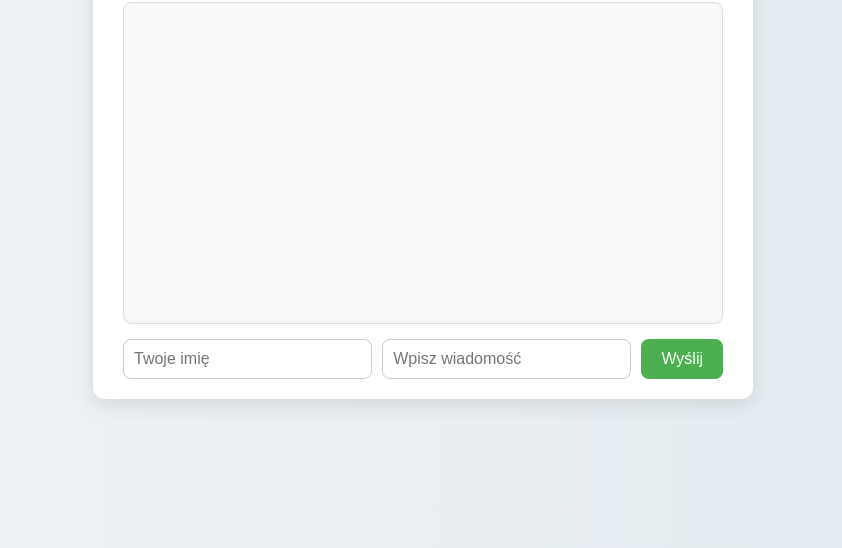
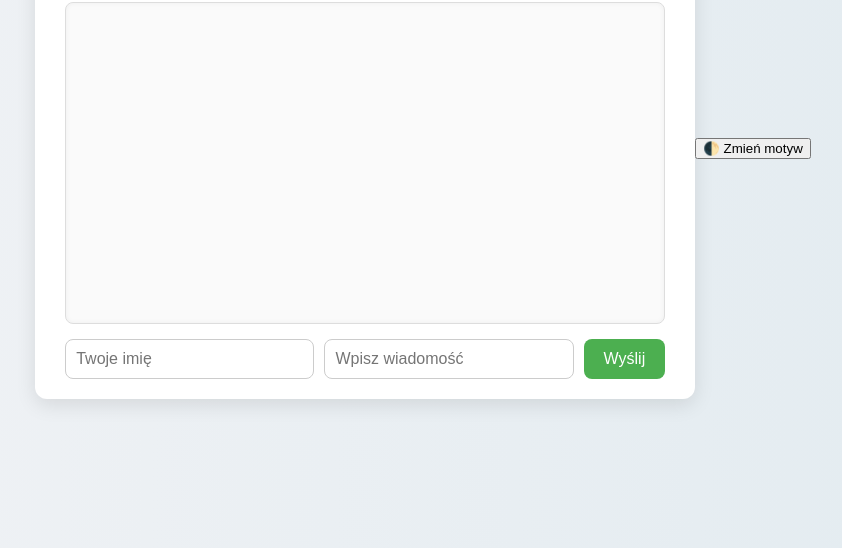
Before and after one commit to Kwanerek/net-com-chat, a website: page index.html in a window 1280 px wide. Shown: the part 252-800 px from the top of the page, without its empty margins (217-1059 px from the left). Drawn offline with nearby package versions, Linux system fonts and the light colour scheme; no server answers.

Commit message:
Update index.html

```diff
--- a/index.html
+++ b/index.html
@@ -15,6 +15,7 @@
       <button type="submit">Wyślij</button>
     </form>
   </div>
+<button id="toggle-theme">🌓 Zmień motyw</button>
 
   <script src="/socket.io/socket.io.js"></script>
   <script>
```
